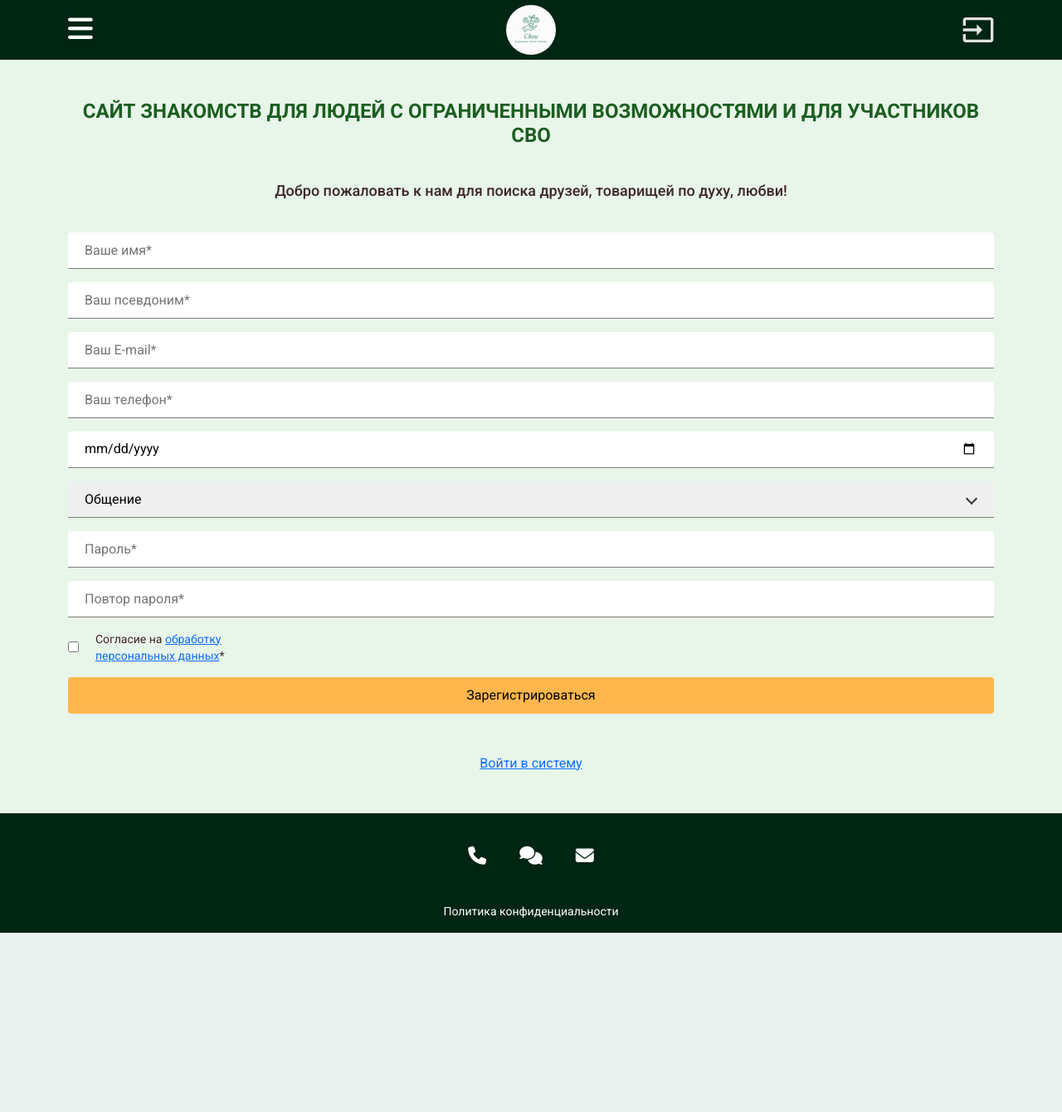
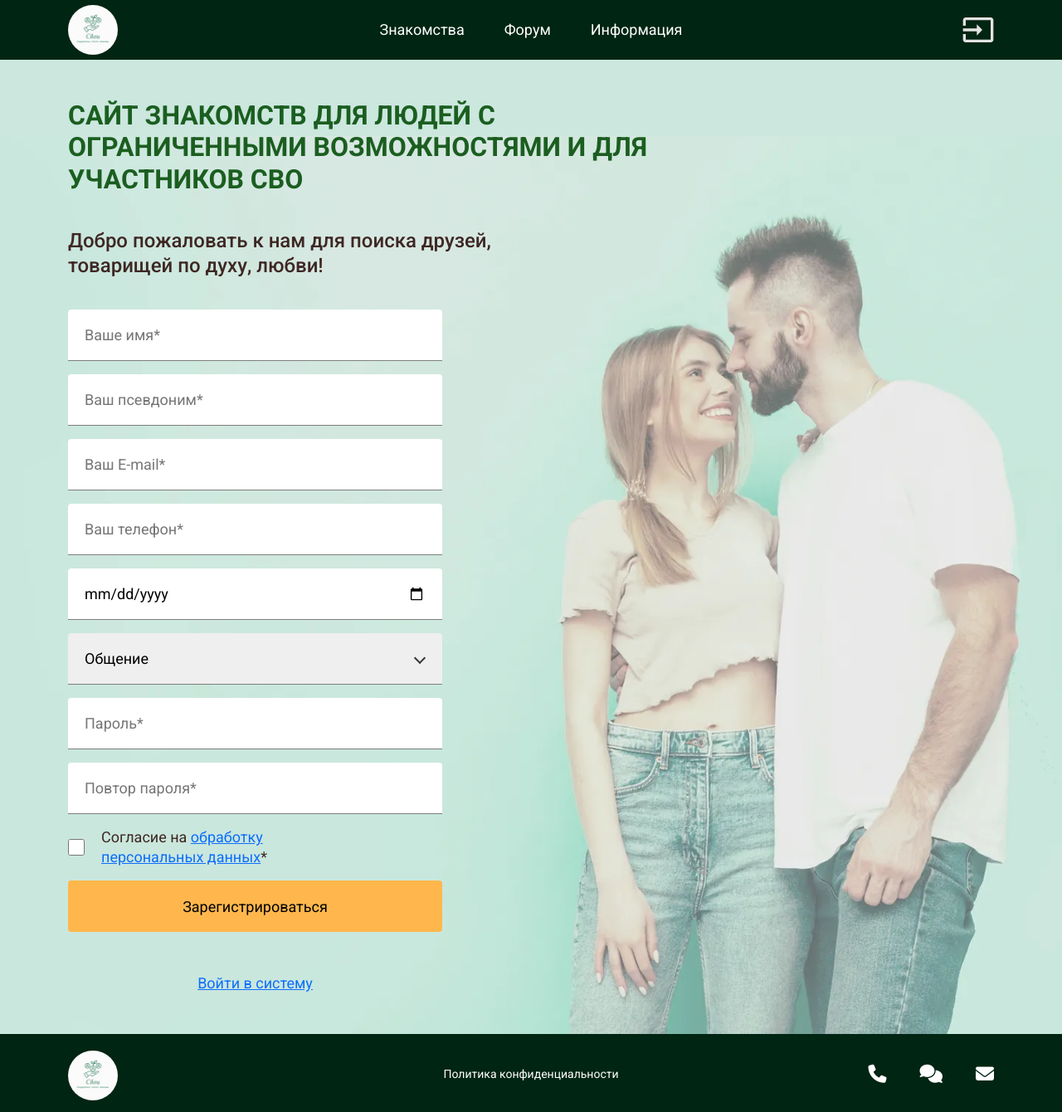
Before and after one commit to artem-vasenin/svoi, a Django app: page /auth/registration/ in a window 1280 px wide. Shown: the whole page at 83% size. Before the commit the page ends 1124 px from the top, so only its background shows below. Run offline with Django 5.2, Linux system fonts and the light colour scheme; some libraries are stand-ins or nearby versions.

Commit message:
added desktop auth version

```diff
--- a/my_auth/static/my_auth/css/styles.css
+++ b/my_auth/static/my_auth/css/styles.css
@@ -5,6 +5,10 @@
     text-transform: uppercase;
     padding-bottom: 32px;
     text-align: center;
+    @media screen and (min-width: 992px) {
+        text-align: initial;
+        font-size: 32px;
+    }
 }
 
 .subtitle {
@@ -13,4 +17,16 @@
     text-align: center;
     color: var(--subtitle-text-color);
     padding-bottom: 30px;
+    @media screen and (min-width: 992px) {
+        text-align: initial;
+        font-size: 24px;
+        line-height: 30px;
+    }
 }
+
+.reg-link {
+    font-size: 16px;
+    @media screen and (min-width: 992px) {
+        font-size: 18px;
+    }
+}
--- a/my_auth/templates/my_auth/base.html
+++ b/my_auth/templates/my_auth/base.html
@@ -15,17 +15,32 @@
     <header class="header" id="header">
         <div class="container">
             <div class="row">
-                <div class="col-3 menu">
+                <div class="col-3 d-lg-none menu">
                     <button class="menu__link" id="mobile-menu">
                         <i class="fa-solid fa-bars menu__icon"></i>
                     </button>
                 </div>
-                <div class="col-6 logo text-center">
+                <div class="col-6 col-lg-1 logo text-center text-lg-start">
                     <a href="{% url 'my_auth:login' %}" class="logo__link">
                         <img src="{% static 'global/img/logo.png' %}" alt="logo" class="logo__img"/>
                     </a>
                 </div>
-                <div class="col-3 login">
+                <div class="col-lg-10 d-none d-lg-flex align-items-center justify-content-center dt-menu">
+                    <nav class="td-menu-nav">
+                        <ul class="dt-menu-list d-flex justify-content-center align-items-center gap-5 m-0 p-0">
+                            <li class="dt-menu-item">
+                                <a href="{% url 'my_auth:logout' %}" class="dt-menu-link">Знакомства</a>
+                            </li>
+                            <li class="dt-menu-item">
+                                <a href="{% url 'my_auth:logout' %}" class="dt-menu-link">Форум</a>
+                            </li>
+                            <li class="dt-menu-item">
+                                <a href="{% url 'my_auth:logout' %}" class="dt-menu-link">Информация</a>
+                            </li>
+                        </ul>
+                    </nav>
+                </div>
+                <div class="col-3 col-lg-1 login">
                     {% if user.is_authenticated %}
                     <a href="{% url 'my_auth:logout' %}" class="login__link">
                         <img src="{% static 'global/img/logout.svg' %}" alt="login" class="fa-solid fa-arrow-right-to-bracket login__icon"/>
@@ -40,12 +55,22 @@
         </div>
     </header>
 
-    <main class="main">{% block content %}<h1>Auth</h1>{% endblock %}</main>
+    <main
+        class="main"
+        data-light="{% static 'global/img/bg-light.webp' %}"
+        data-dark="{% static 'global/img/bg-dark.webp' %}"
+    >{% block content %}<h1>Auth</h1>{% endblock %}</main>
 
     <footer class="footer">
         <div class="container">
             <div class="row">
-                <div class="col-12 footer__icons">
+                <div class="d-none d-lg-block col-lg-3 order-lg-1 logo text-center text-lg-start">
+                    <a href="{% url 'my_auth:login' %}" class="logo__link">
+                        <img src="{% static 'global/img/logo.png' %}" alt="logo" class="logo__img"/>
+                    </a>
+                </div>
+
+                <div class="col-12 col-lg-3 order-lg-3 footer__icons">
                     <div class="footer__icon">
                         <a href="" class="footer__icon-link">
                             <i class="fa-solid fa-phone"></i>
@@ -63,7 +88,7 @@
                     </div>
                 </div>
 
-                <div class="col-12 footer__policy text-center">
+                <div class="col-12 col-lg-6 order-lg-2 pt-lg-3 footer__policy text-center">
                     <a href="" class="footer__policy-link">
                         Политика конфиденциальности
                     </a>
@@ -71,6 +96,7 @@
             </div>
         </div>
     </footer>
+
     <div class="dd__menu" id="dd-menu">
         <div class="dd__menu-top">
             <div class="theme-switcher" id="theme-switcher">
--- a/my_auth/templates/my_auth/registration.html
+++ b/my_auth/templates/my_auth/registration.html
@@ -11,13 +11,17 @@
 {% block content %}
     <div class="container pt-5 pb-5">
         <div class="row">
-            <div class="col">
+            <div class="col col-lg-8">
                 <h1 class="title">Сайт знакомств для людей с ограниченными возможностями и для участников СВО</h1>
+            </div>
+        </div>
+        <div class="row">
+            <div class="col col-lg-6">
                 <h2 class="subtitle">Добро пожаловать к нам для поиска друзей, товарищей по духу, любви!</h2>
             </div>
         </div>
         <div class="row">
-            <div class="col">
+            <div class="col col-lg-5">
                 <form method="post" class="form">
                     {% csrf_token %}
                     <div class="form__input-wrap">
@@ -59,7 +63,7 @@
                         <input name="passwordConfirm" type="password" class="form__input" placeholder="Повтор пароля*" required>
                     </div>
                     <div class="form__input-wrap form__input-wrap-check">
-                        <input type="checkbox" id="check" name="agree" required>
+                        <input type="checkbox" id="check" name="agree" class="form__input-check" required>
                         <label for="check" class="form__label-check">Согласие на <a href="#">обработку персональных данных</a>*</label>
                     </div>
                     <button type="submit" class="form__submit">Зарегистрироваться</button>
@@ -67,7 +71,7 @@
             </div>
         </div>
         <div class="row">
-            <div class="col pt-5 text-center">
+            <div class="col col-lg-5 pt-5 text-center">
                 <a href="{% url 'my_auth:login' %}" class="reg-link">Войти в систему</a>
             </div>
         </div>
--- a/static/global/css/styles.css
+++ b/static/global/css/styles.css
@@ -8,12 +8,13 @@ html, .body {
     position: relative;
     z-index: 1;
 }
+
 .main {
     flex: 1;
     padding-top: 72px;
     background: var(--main-bg-color);
 }
-
+/* Header */
 .header {
     background: var(--header-bg-color);
     height: 72px;
@@ -26,6 +27,7 @@ html, .body {
     right: 0;
     z-index: 1;
 }
+/* Mobile menu */
 .menu__link, .logo__link, .login__link {
     text-decoration: none;
     color: var(--header-text-color);
@@ -81,6 +83,7 @@ html, .body {
         }
     }
 }
+/* Theme switcher */
 .theme-switcher {
     height: 40px;
     width: 100px;
@@ -159,6 +162,17 @@ html, .body {
         color: var(--mobile-menu-link-hover-color);
     }
 }
+/* Desktop menu */
+.dt-menu-list {
+    list-style: none;
+}
+.dt-menu-link {
+    color: var(--color-light);
+    text-decoration: none;
+    font-size: 18px;
+    line-height: 24px;
+}
+
 .logo__img {
     width: 60px;
     height: 60px;
@@ -173,10 +187,24 @@ html, .body {
     font-size: 36px;
 }
 
+/* Main */
+.main {
+    @media screen and (max-width: 991px) {
+        background-image: none!important;
+    }
+    background-position: bottom right;
+    background-repeat: no-repeat;
+    background-size: contain;
+}
+
+/* Footer */
 .footer {
     background: var(--header-bg-color);
     color: var(--footer-text-color);
     padding: 40px 0 14px;
+     @media screen and (min-width: 992px) {
+        padding: 20px 0 14px;
+    }
 }
 .footer__icons {
     display: flex;
@@ -184,6 +212,10 @@ html, .body {
     justify-content: center;
     gap: 40px;
     padding-bottom: 40px;
+     @media screen and (min-width: 992px) {
+        padding-bottom: 0;
+        justify-content: flex-end;
+    }
 }
 .footer__icon-link {
     font-size: 22px;
@@ -192,11 +224,18 @@ html, .body {
     color: var(--footer-text-color);
 }
 .footer__policy-link {
+     @media screen and (min-width: 992px) {
+        /*display: flex;*/
+        /*align-items: center;*/
+    }
+}
+.footer__policy-link {
     text-decoration: none;
     color: var(--footer-text-color);
     font-size: 14px;
 }
 
+/* Form */
 .form {
     .form__input-wrap {
         padding-bottom: 16px;
@@ -227,6 +266,11 @@ html, .body {
         font-size: 14px;
         line-height: 20px;
         max-width: 180px;
+        @media screen and (min-width: 992px) {
+            font-size: 18px;
+            line-height: 24px;
+            max-width: 300px;
+        }
     }
     .form__input {
         width: 100%;
@@ -236,11 +280,21 @@ html, .body {
         border-bottom: 1px solid var(--form-field-border-color);
         padding: 10px 20px;
         font-size: 16px;
+        @media screen and (min-width: 992px) {
+            height: 62px;
+            font-size: 18px;
+        }
     }
     .form__input-select {
         appearance: none;      /* для Chrome */
         -webkit-appearance: none; /* Safari */
         -moz-appearance: none;    /* Firefox */
+    }
+    .form__input-check {
+        @media screen and (min-width: 992px) {
+            height: 20px;
+            width: 20px;
+        }
     }
     .form__submit {
         width: 100%;
@@ -252,5 +306,9 @@ html, .body {
         &:hover {
             opacity: .8;
         }
+        @media screen and (min-width: 992px) {
+            height: 62px;
+            font-size: 18px;
+        }
     }
 }
--- a/static/global/css/variables.css
+++ b/static/global/css/variables.css
@@ -4,7 +4,7 @@
     --color-green-1: #1B5E20;
     --color-green-dark-a95: rgba(0, 37, 19, 0.95);
     --color-green-dark-a8: rgba(0, 37, 19, 0.8);
-    --color-green-light: #E8F5E9;
+    --color-green-light: #cbe7de;
     --color-green-light-a6: rgba(232, 245, 233, 0.6);
     --color-green-light-a4: rgba(232, 245, 233, 0.4);
     --color-green-light-a95: rgba(232, 245, 233, 0.95);
--- a/static/global/js/scripts.js
+++ b/static/global/js/scripts.js
@@ -9,6 +9,8 @@ const setTheme = (val) => {
         body.removeClass('light');
         themeSwitcherInner.addClass('off');
     }
+    const main = $('.main');
+    main.css('background-image', `url(${main.data(theme)})`);
     body.addClass(theme);
 };
 
```
Also changed, not shown: my_auth/templates/my_auth/login.html (+7 -3 lines).
